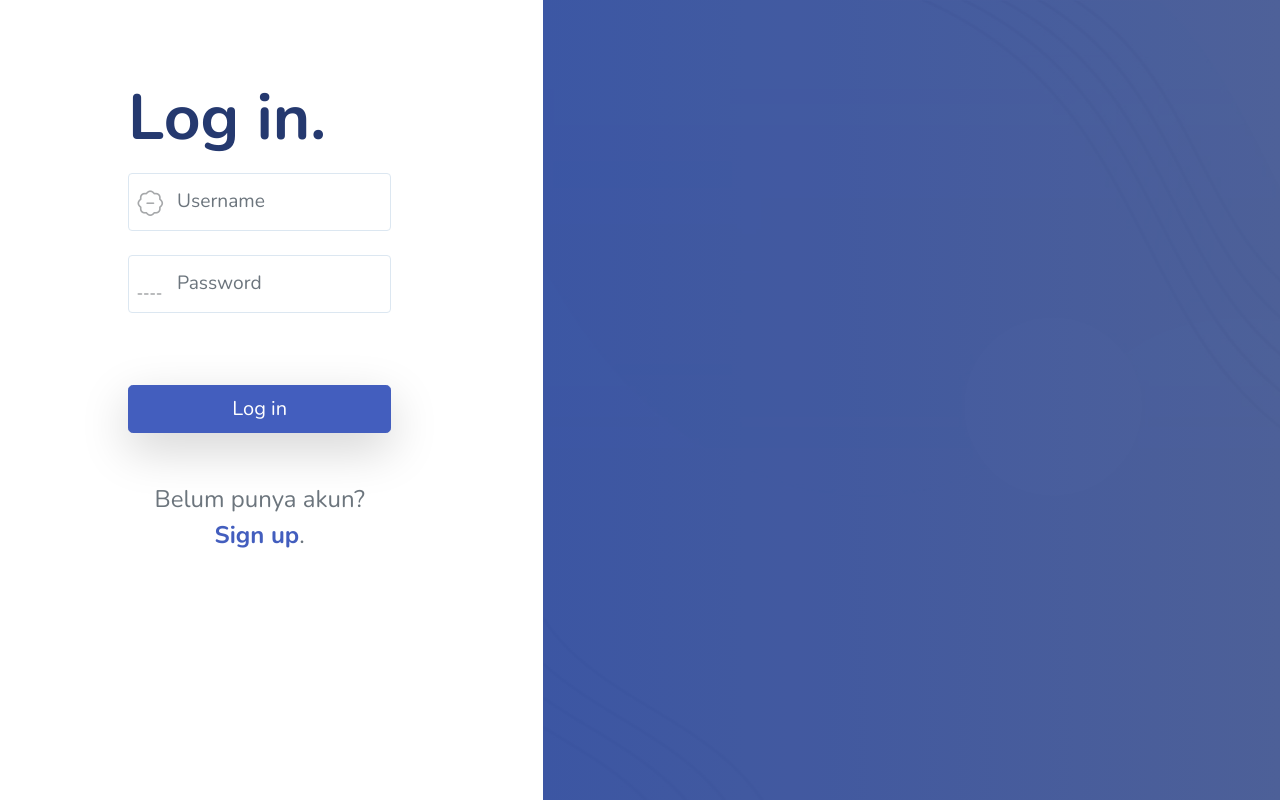
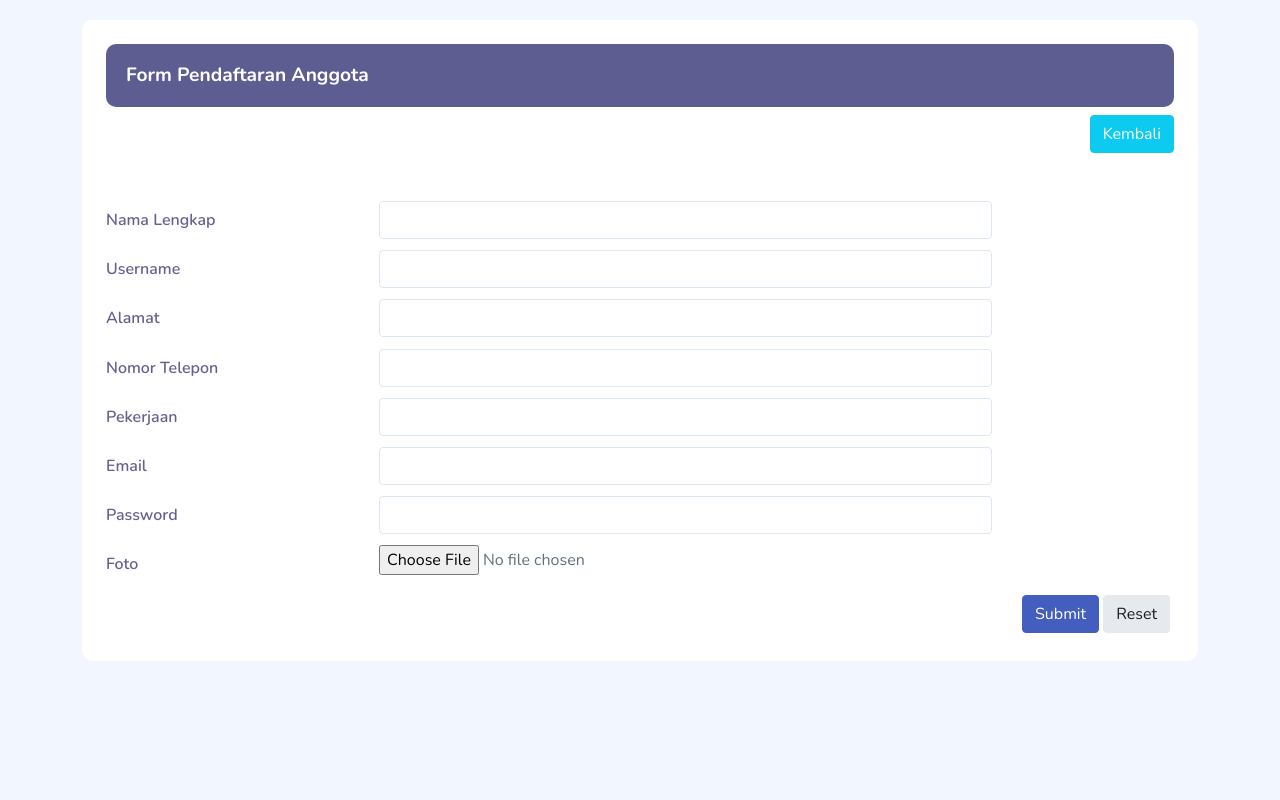
Before and after one commit to dionriadi/web-koperasi, a PHP site: page /daftar in a window 1280 px wide. Run offline with PHP 8.4, Linux system fonts and the light colour scheme; some libraries are stand-ins or nearby versions.

Commit message:
add form daftar

```diff
--- a/halaman/signin.php
+++ b/halaman/signin.php
@@ -17,7 +17,7 @@
     <link rel="stylesheet" href="admin/assets/css/app.css" />
     <link rel="shortcut icon" href="admin/assets/images/favicon.svg" type="image/x-icon" />
 </head>
-<body>
+<body style="margin-top:20px;">
 <div class="container">
 <div class="page-heading">
 
@@ -27,9 +27,9 @@
               <div class="col-12">
                 <div class="card">
                   <div class="card-header">
-                    <h5 class="card-title" style="color: white; background-color: rgb(93, 93, 146); padding: 20px; border-radius: 10px;">Form Tambah Admin</h5>
+                    <h5 class="card-title" style="color: white; background-color: rgb(93, 93, 146); padding: 20px; border-radius: 10px;">Form Pendaftaran Anggota</h5>
                     <div class="col-12 d-flex justify-content-end">
-                      <a href="atur-admin" class="btn btn-info"><i class="fas fa-arrow-alt-circle-left"></i> Kembali</a>
+                      <a href="masuk" class="btn btn-info"><i class="fas fa-arrow-alt-circle-left"></i> Kembali</a>
                     </div>
                     <?php if((!empty($_GET['notif']))&&(!empty($_GET['jenis']))){?>
                     <?php if($_GET['notif']=="kosong"){?>
@@ -39,46 +39,55 @@
                   </div>
 
                   <div class="card-content">
-                    <form class="form form-vertical" action="konfirmasi-tambah-admin" method="post" enctype="multipart/form-data">
+                    <form class="form form-vertical" action="konfirmasi-daftar" method="post" enctype="multipart/form-data">
                       <div class="card-body">
                         <div class="form-group row">
                           <label for="nama" class="col-sm-3 col-form-label">Nama Lengkap</label>
                             <div class="col-sm-7">
-                              <input type="text" class="form-control" name="nama" id="nama" value="">
+                              <input type="text" class="form-control" name="nama" id="nama" value="" required>
                             </div>
                         </div>
                         <div class="form-group row">
                           <label for="username" class="col-sm-3 col-form-label">Username</label>
                             <div class="col-sm-7">
-                              <input type="text" class="form-control" name="username" id="username" value="">
+                              <input type="text" class="form-control" name="username" id="username" value="" required>
+                            </div>
+                        </div>
+                        <div class="form-group row">
+                          <label for="alamat" class="col-sm-3 col-form-label">Alamat</label>
+                            <div class="col-sm-7">
+                              <input type="text" class="form-control" name="alamat" id="alamat" value="" required>
+                            </div>
+                        </div>
+                        <div class="form-group row">
+                          <label for="no_hp" class="col-sm-3 col-form-label">Nomor Telepon</label>
+                            <div class="col-sm-7">
+                              <input type="number" class="form-control" name="telp" id="telp" value="" required>
+                            </div>
+                        </div>
+                        <div class="form-group row">
+                          <label for="pekerjaan" class="col-sm-3 col-form-label">Pekerjaan</label>
+                            <div class="col-sm-7">
+                              <input type="text" class="form-control" name="pekerjaan" id="alamat" value="" required>
                             </div>
                         </div>
                         <div class="form-group row">
                           <label for="email" class="col-sm-3 col-form-label">Email</label>
                             <div class="col-sm-7">
-                              <input type="email" class="form-control" name="email" id="email" value="">
+                              <input type="email" class="form-control" name="email" id="email" value="" required>
                             </div>
                         </div>
                         <div class="form-group row">
                           <label for="password" class="col-sm-3 col-form-label">Password</label>
                             <div class="col-sm-7">
-                              <input type="password" class="form-control" name="password" id="password" value="">
+                              <input type="password" class="form-control" name="password" id="password" value="" required>
                             </div>
-                        </div>
-                        <div class="form-group row">
-                          <label for="level" class="col-sm-3 col-form-label">Level</label>
-                          <div class="col-sm-7">
-                            <select class="form-control" id="level" name="level">
-                              <option value="Superadmin">Superadmin</option>
-                              <option value="Admin">Admin</option>
-                            </select>
-                          </div>
                         </div>
                         <div class="form-group row">
                           <label for="foto" class="col-sm-3 col-form-label">Foto </label>
                           <div class="col-sm-7">
                             <div class="custom-file">
-                              <input type="file" class="basic-filepond" name="foto" id="customFile">
+                              <input type="file" class="basic-filepond" name="foto" id="customFile" required>
                             </div>
                           </div>
                         </div>
--- a/index.php
+++ b/index.php
@@ -15,11 +15,9 @@ if(isset($_GET["halaman"])){
       include("halaman/konfirmasi-edit-profil.php");
     }else if($halaman=="konfirmasi-password"){
       include("halaman/konfirmasi-password.php");
-    // konfirmasi manajemen admin
-    }else if($halaman=="konfirmasi-edit-admin"){
-      include("halaman/konfirmasi-edit-admin.php");
-    }else if($halaman=="konfirmasi-tambah-admin"){
-      include("halaman/konfirmasi-tambah-admin.php");
+    // konfirmasi pendaftaran
+    }else if($halaman=="konfirmasi-daftar"){
+      include("halaman/konfirmasi-sign-in.php");
     // konfirmasi manajemen pengumuman
     }else if($halaman=="konfirmasi-tambah-info"){
       include("halaman/konfirmasi-tambah-pengumuman.php");
@@ -119,11 +117,15 @@ if(isset($_GET["halaman"])){
     <!-- script -->
   </body>
   <?php
+  }else if($halaman=="daftar"){
+    include("halaman/signin.php");
+  }else if($halaman=="sukses"){
+    include("halaman/sukses-sign-in.php");
   	}else{
     //pemanggilan halaman form login
       include("halaman/login.php");
   	}
-}else{
+  }else{
   if(isset($_SESSION['id_user'])){
   //pemanggilan ke halaman-halaman profil jika ada session  ?>
    <body>
```
Also changed, not shown: halaman/konfirmasi-sign-in.php (added, +33 -0 lines), halaman/sukses-sign-in.php (added, +34 -0 lines).
